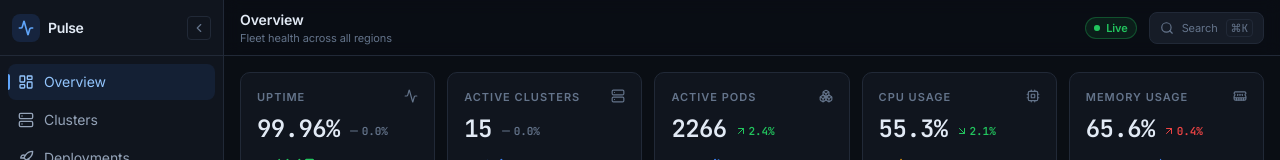
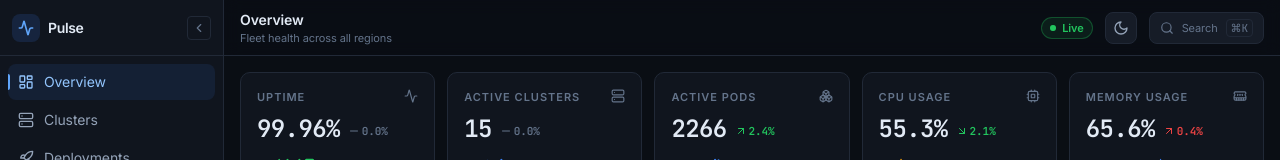
Before and after one commit to mdryaaan/pulse, a Next.js app: page / in a window 1280 px wide. Shown: the top 160 px of the page. Built offline with nearby package versions, Linux system fonts and the light colour scheme.

Commit message:
feat(topbar): add quick theme toggle to the top bar

```diff
--- a/components/layout/TopBar.tsx
+++ b/components/layout/TopBar.tsx
@@ -3,6 +3,7 @@
 import { Menu, Search } from 'lucide-react';
 
 import StatusBadge from '@/components/ui/StatusBadge';
+import ThemeToggle from '@/components/ui/ThemeToggle';
 
 export default function TopBar({
   title,
@@ -41,6 +42,8 @@ export default function TopBar({
         className="hidden sm:inline-flex"
       />
 
+      <ThemeToggle />
+
       <button
         type="button"
         onClick={onOpenPalette}
--- /dev/null
+++ b/components/ui/ThemeToggle.tsx
@@ -0,0 +1,35 @@
+'use client';
+
+import { Moon, Sun } from 'lucide-react';
+
+import { useAppState } from '@/components/layout/AppStateProvider';
+
+/**
+ * Quick theme switch for the top bar.
+ *
+ * A single button that flips between the two modes, rather than a segmented
+ * control — this is the "I'm in a bright room" affordance, and the explicit
+ * choice still lives in Settings.
+ */
+export default function ThemeToggle() {
+  const { theme, setTheme, themeReady } = useAppState();
+  const next = theme === 'dark' ? 'light' : 'dark';
+
+  return (
+    <button
+      type="button"
+      onClick={() => setTheme(next)}
+      aria-label={`Switch to ${next} theme`}
+      title={`Switch to ${next} theme`}
+      className="grid h-8 w-8 shrink-0 place-items-center rounded-control border border-edge bg-raised text-fg-muted transition-colors hover:border-edge-strong hover:text-fg"
+    >
+      {/* Before mount the stored choice is unknown; render the default icon so
+          there is no flash of the wrong one. */}
+      {themeReady && theme === 'light' ? (
+        <Sun className="h-4 w-4" aria-hidden="true" />
+      ) : (
+        <Moon className="h-4 w-4" aria-hidden="true" />
+      )}
+    </button>
+  );
+}
```
